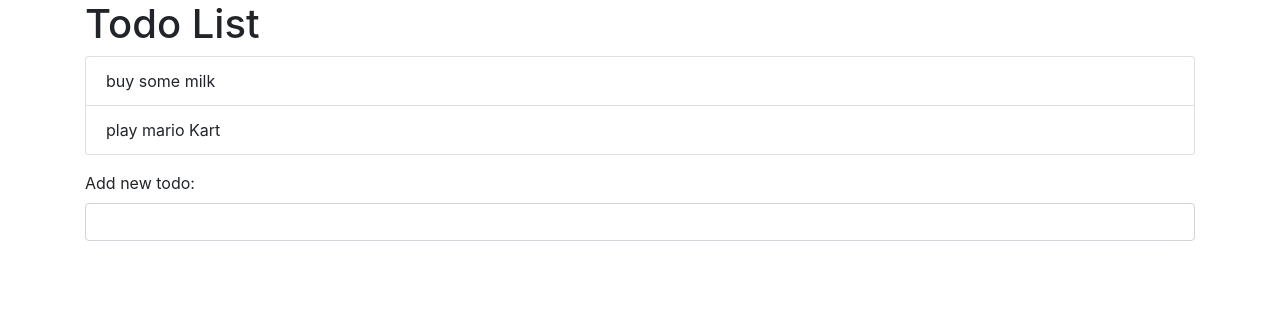
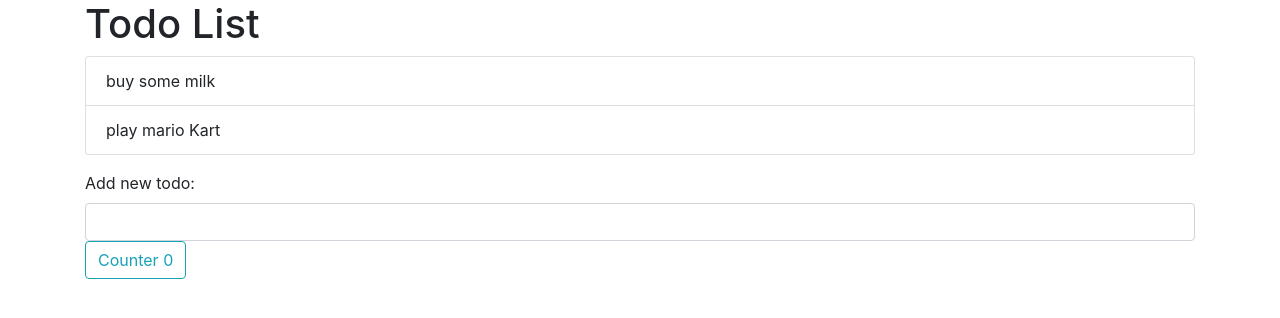
Before and after one commit to rebisha/Todo-List, a React (Create React App) app: page / in a window 1280 px wide. Shown: the top 318 px of the page. Built offline with nearby package versions, Linux system fonts and the light colour scheme.

Commit message:
my files #

```diff
--- a/src/App.js
+++ b/src/App.js
@@ -1,7 +1,7 @@
 import React, { Component } from 'react';
 import { Container } from 'react-bootstrap';
+import AddTodo from './components/addTodo';
 import Todo from './components/todo';
-import AddForm from './components/addForm';
 
 class App extends Component {
   state = {
@@ -35,7 +35,7 @@ class App extends Component {
         <div className="App">
           <Todo todo={this.state.todos} deleteTodo={this.deleteTodo} />
         </div>
-        <AddForm addTodo={this.addTodo} />
+        <AddTodo addTodo={this.addTodo} />
       </Container>
     );
   }
--- a/src/components/addForm.js
+++ b/src/components/addTodo.js
@@ -1,7 +1,8 @@
 import React, { Component } from 'react';
 import { FormControl } from 'react-bootstrap';
+import CounterButton from './counterButton';
 
-class AddForm extends Component {
+class AddTodo extends Component {
     state = {
         content: ''
     }
@@ -22,14 +23,15 @@ class AddForm extends Component {
 
     render() {
         return (
-            <div>
+            <div className="mb-3">
                 <form onSubmit= {this.handleSubmit} >
                     <label>Add new todo:</label>
-                    <FormControl onChange= {this.handleChange} value={this.state.content} />
+                    <FormControl onChange= {this.handleChange} value={this.state.content} onKeyUp />
                 </form>
+                <CounterButton />
             </div>
         );
     }
 }
 
-export default AddForm;
+export default AddTodo;
--- /dev/null
+++ b/src/components/counterButton.js
@@ -0,0 +1,25 @@
+import React, { useState } from 'react';
+import { Button } from 'react-bootstrap';
+
+function CounterButton() {
+    const [count, setCount] = useState(0);
+
+    const incrementCount = () => {
+        return setCount(count + 1);
+    }
+
+    const consoleLog = () => {
+        return console.log('hey');
+    }
+
+    return (
+        <Button variant="outline-info"
+            onClick={incrementCount}
+            onKeyUp={consoleLog}
+        >
+            Counter {count}
+        </Button>
+    );
+}
+
+export default CounterButton;
```
